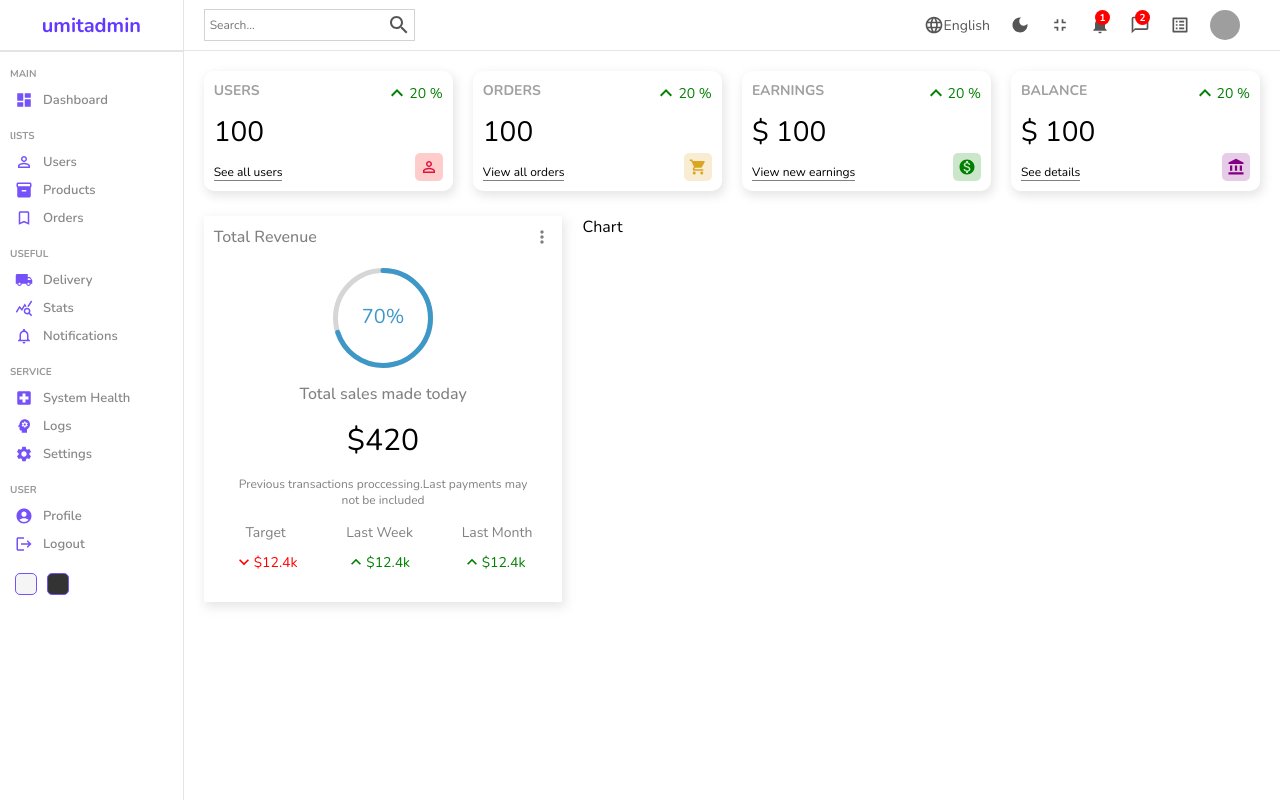
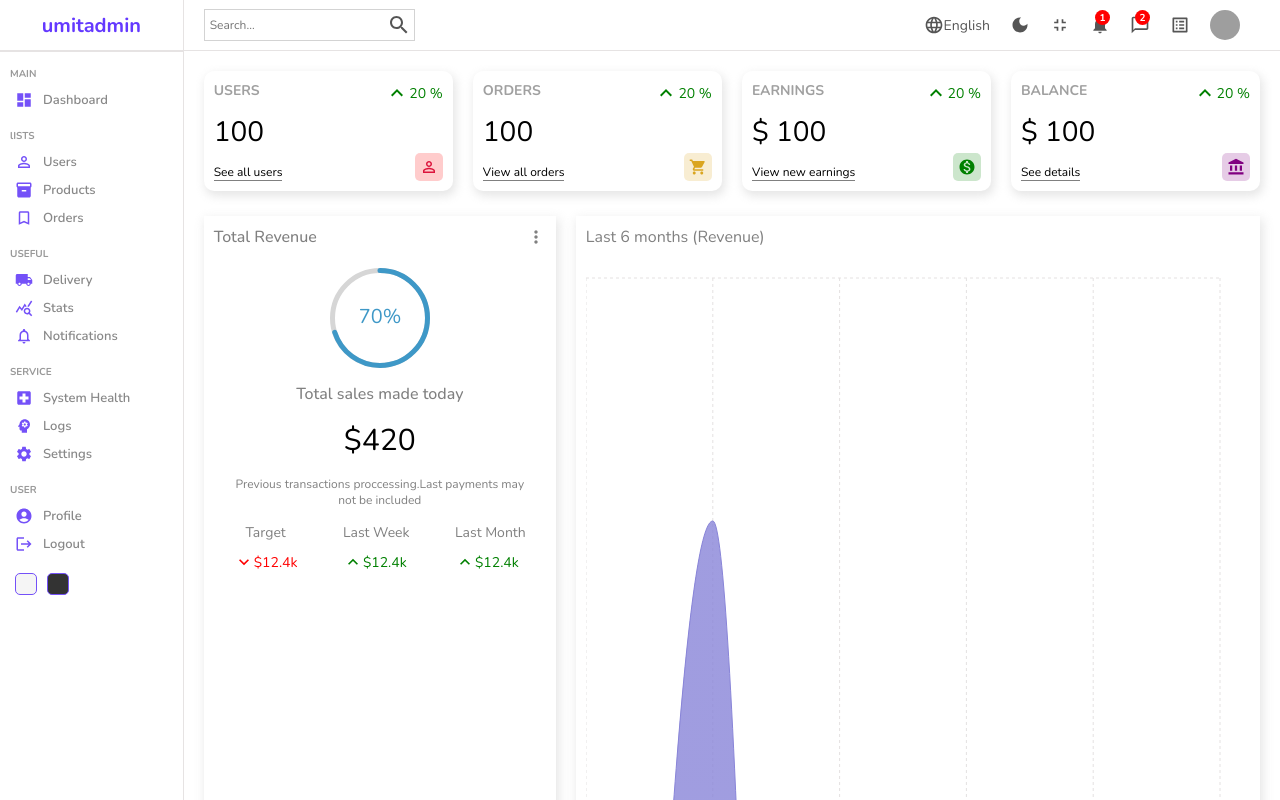
Before and after one commit to umit-turk/React-Admin-Panel, a React (Create React App) app: page / in a window 1280 px wide. Shown: the top 800 px of the page. Built offline with nearby package versions, Linux system fonts and the light colour scheme; grey boxes are pictures that could not be loaded.

Commit message:
rechart tutorial

```diff
--- a/package.json
+++ b/package.json
@@ -13,6 +13,7 @@
     "react-dom": "^18.1.0",
     "react-router-dom": "^6.3.0",
     "react-scripts": "5.0.1",
+    "recharts": "^2.1.9",
     "sass": "^1.51.0"
   },
   "scripts": {
--- a/src/components/chart/Chart.jsx
+++ b/src/components/chart/Chart.jsx
@@ -1,8 +1,56 @@
 import React from "react";
-import './chart.scss';
+import "./chart.scss";
+import {
+  AreaChart,
+  Area,
+  XAxis,
+  YAxis,
+  CartesianGrid,
+  Tooltip,
+  ResponsiveContainer,
+} from "recharts";
+
+const data = [
+{name: "January", Total: 1200},
+{name: "February", Total: 2100},
+{name: "March", Total: 800},
+{name: "April", Total: 1600},
+{name: "May", Total: 900},
+{name: "June", Total: 1700},
+];
 
 function Chart() {
-  return <div className="chart">Chart</div>;
+  return (
+    <div className="chart">
+      <div className="title">Last 6 months (Revenue)</div>
+      <ResponsiveContainer width="100%" height={"100%"}>
+        <AreaChart
+          width={730}
+          height={250}
+          data={data}
+          margin={{ top: 10, right: 30, left: 0, bottom: 0 }}
+        >
+          <defs>
+            <linearGradient id="total" x1="0" y1="0" x2="0" y2="1">
+              <stop offset="5%" stopColor="#8884d8" stopOpacity={0.8} />
+              <stop offset="95%" stopColor="#8884d8" stopOpacity={0} />
+            </linearGradient>
+          </defs>
+          <XAxis dataKey="name" stroke="gray" />
+          <CartesianGrid strokeDasharray="3 3" className="chartGrid"  />
+          <Tooltip />
+          <Area
+            type="monotone"
+            dataKey="Total"
+            stroke="#8884d8"
+            fillOpacity={1}
+            fill="url(#total)"
+          />
+
+        </AreaChart>
+      </ResponsiveContainer>
+    </div>
+  );
 }
 
 export default Chart;
--- a/src/components/chart/chart.scss
+++ b/src/components/chart/chart.scss
@@ -1,3 +1,15 @@
 .chart{
     flex: 4;
+    -webkit-box-shadow: 2px 4px 10px 1px rgba(0, 0, 0, 0.47);
+    box-shadow: 2px 4px 10px 1px rgba(201, 201, 201, 0.47);
+    padding: 10px;
+    color: gray;
+
+    .title{
+        margin-bottom: 20px;
+    }
+
+    .chartGrid{
+        stroke: rgb(228, 225, 225) ;
+    }
 }
```
Also changed, not shown: 1 other file (tests, documents, lock files or other folders).
